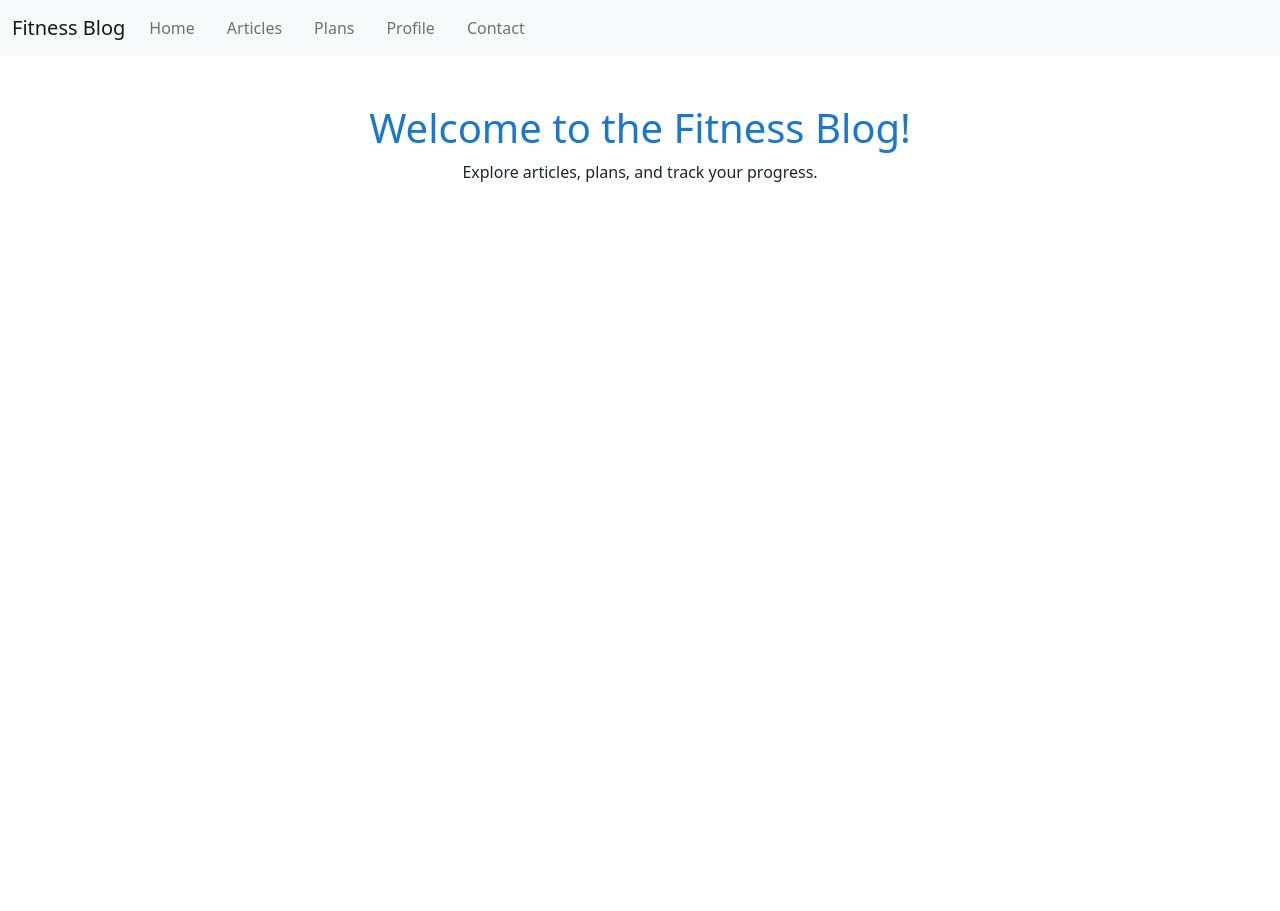
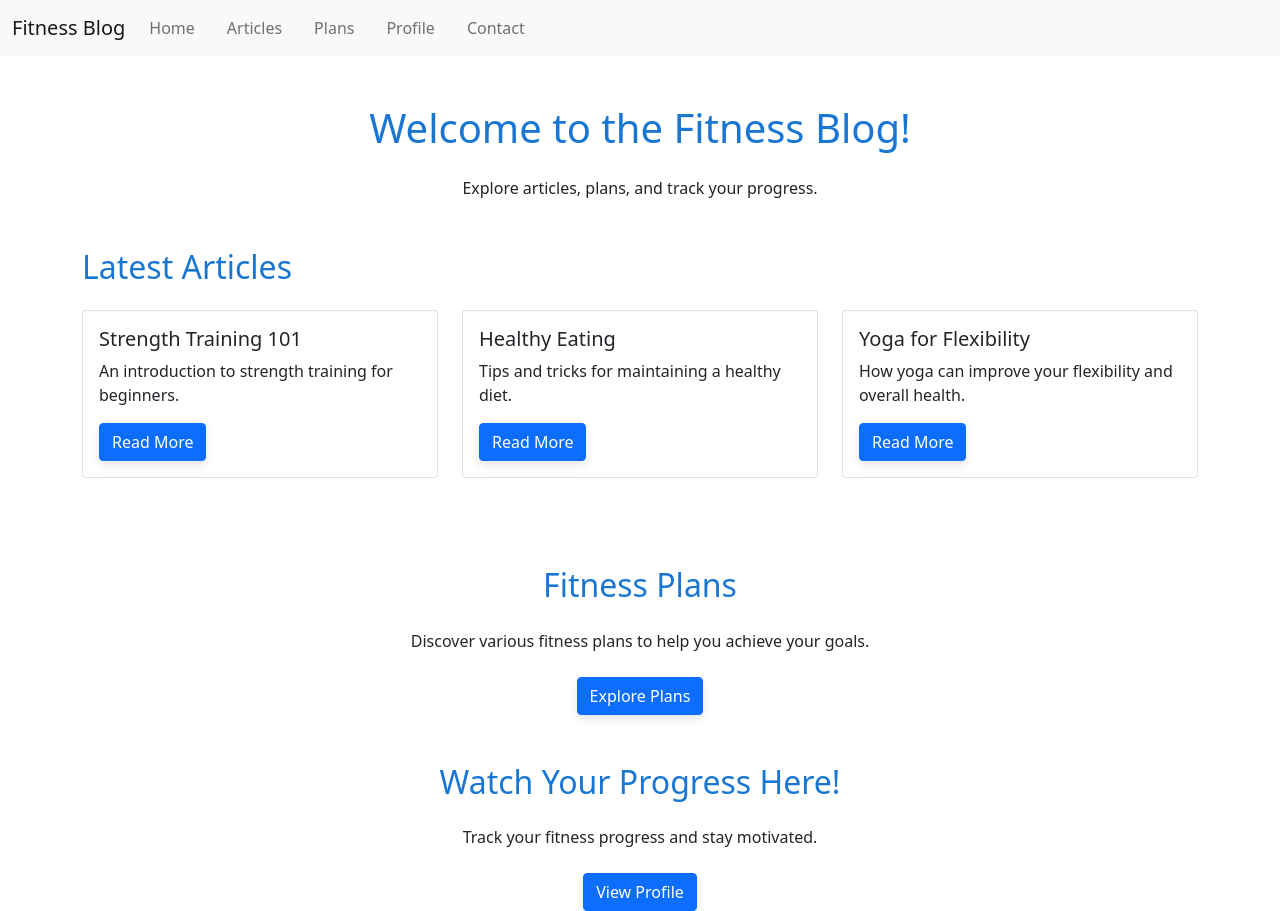
Before and after one commit to Kiko905/FrontEnd_projekt, a Vue app: page / in a window 1280 px wide. Before the commit the page ends 800 px from the top, so only its background shows below. Built offline with nearby package versions, Linux system fonts and the light colour scheme.

Commit message:
Fix a dokonceny home view

```diff
--- a/src/assets/main.css
+++ b/src/assets/main.css
@@ -1,8 +1,11 @@
 /* General styles */
-body {
+html, body {
   font-family: 'Roboto', sans-serif;
   color: #333;
   background-color: #f8f9fa; /* Light gray background */
+  margin: 0;
+  padding: 0;
+  box-sizing: border-box;
 }
 
 h1, h2, h3 {
@@ -139,6 +142,7 @@ form button {
   gap: 1rem;
   justify-content: center; /* Center the cards horizontally */
   flex-wrap: wrap; /* Allow the cards to wrap to the next line if needed */
+  align-items: flex-start; /* Ensure items start from the top */
 }
 
 /* User details */
@@ -159,3 +163,25 @@ form button {
   background-color: white;
   box-shadow: 0 4px 8px rgba(0, 0, 0, 0.1); /* Add a subtle shadow for a card effect */
 }
+
+/* HomeView styles */
+.home-section {
+  padding: 2rem;
+  background-color: #fff;
+  border-radius: 10px;
+  box-shadow: 0 4px 8px rgba(0, 0, 0, 0.1);
+  margin-bottom: 2rem;
+}
+
+.home-section h2 {
+  margin-bottom: 1rem;
+}
+
+.home-section p {
+  margin-bottom: 1.5rem;
+}
+
+.home-section button {
+  display: block;
+  margin: 0 auto;
+}
--- a/src/components/UserForm.vue
+++ b/src/components/UserForm.vue
@@ -48,6 +48,7 @@
           <strong>Progress:</strong> {{ user.progress.completedDays }} / {{ user.progress.totalDays }} days
           <div class="mt-2">
             <button class="btn btn-success btn-sm me-2" @click="incrementUserProgress(index)">Increment Progress</button>
+            <button class="btn btn-secondary btn-sm me-2" @click="decrementUserProgress(index)">Decrement Progress</button>
             <button class="btn btn-warning btn-sm me-2" @click="editUser(index)">Edit</button>
             <button class="btn btn-danger btn-sm" @click="removeUser(index)">Remove</button>
           </div>
@@ -89,6 +90,9 @@ export default defineComponent({
     incrementUserProgress(index: number) {
       this.userStore.incrementProgress(index);
     },
+    decrementUserProgress(index: number) {
+      this.userStore.decrementProgress(index);
+    },
     editUser(index: number) {
       const user = this.userStore.users[index];
       this.formData.name = user.name;
--- a/src/main.ts
+++ b/src/main.ts
@@ -6,6 +6,8 @@ import App from './App.vue';
 import router from './router';
 import 'bootstrap/dist/css/bootstrap.min.css';
 import '@mdi/font/css/materialdesignicons.css';
+import 'bootstrap/dist/js/bootstrap.bundle.min.js';
+
 
 const app = createApp(App);
 const pinia = createPinia();
--- a/src/stores/userStore.ts
+++ b/src/stores/userStore.ts
@@ -33,6 +33,14 @@ export const useUserStore = defineStore('user', {
         }
       }
     },
+    decrementProgress(index: number) {
+      if (index >= 0 && index < this.users.length) {
+        if (this.users[index].progress.completedDays > 0) {
+          this.users[index].progress.completedDays--;
+          this.saveUsers();
+        }
+      }
+    },
     addUser(name: string, age: number, weight: number, height: number) {
       this.users.push({
         name,
--- a/src/views/ArticleDescriptionView.vue
+++ b/src/views/ArticleDescriptionView.vue
@@ -1,7 +1,7 @@
 <template>
-  <div>
+  <div class="container mt-5">
     <h1>{{ title }}</h1>
-    <p>This is the detailed description of the article titled "{{ title }}".</p>
+    <p>{{ description }}</p>
   </div>
 </template>
 
@@ -9,15 +9,24 @@
 import { defineComponent } from 'vue';
 import { useRoute } from 'vue-router';
 
+const articleDescriptions: { [key: string]: string } = {
+  'Benefits of Cardio': 'Cardio workouts are essential for maintaining a healthy heart and lungs. They help improve your endurance, burn calories, and reduce stress. Regular cardio exercise can also boost your mood and energy levels.',
+  'Strength Training 101': 'Strength training is crucial for building muscle mass and strength. It helps improve your metabolism, bone density, and overall physical performance. This guide is perfect for beginners looking to start their strength training journey.',
+  'Healthy Eating': 'Healthy eating is the foundation of a balanced lifestyle. This article provides tips and tricks for maintaining a nutritious diet, including meal planning, portion control, and choosing the right foods to fuel your body.',
+  'Yoga for Flexibility': 'Yoga is an excellent practice for improving flexibility and overall health. It helps reduce stress, increase muscle tone, and enhance your range of motion. This article explores various yoga poses and techniques to help you get started.'
+};
+
 export default defineComponent({
   data() {
     return {
       title: '',
+      description: ''
     };
   },
   created() {
     const route = useRoute();
     this.title = route.params.title as string;
+    this.description = articleDescriptions[this.title as keyof typeof articleDescriptions] || 'Description not available.';
   },
 });
 </script>
--- a/src/views/ArticlesView.vue
+++ b/src/views/ArticlesView.vue
@@ -12,6 +12,13 @@
 import { defineComponent } from 'vue';
 import ArticleCard from '../components/ArticleCard.vue';
 
+export const articles = [
+  { title: 'Benefits of Cardio', summary: 'Learn about the top benefits of cardio workouts.' },
+  { title: 'Strength Training 101', summary: 'An introduction to strength training for beginners.' },
+  { title: 'Healthy Eating', summary: 'Tips and tricks for maintaining a healthy diet.' },
+  { title: 'Yoga for Flexibility', summary: 'How yoga can improve your flexibility and overall health.' }
+];
+
 export default defineComponent({
   components: { ArticleCard },
 });
--- a/src/views/HomeView.vue
+++ b/src/views/HomeView.vue
@@ -1,6 +1,46 @@
 <template>
   <div class="container mt-5">
-    <h1 class="text-center">Welcome to the Fitness Blog!</h1>
-    <p class="text-center">Explore articles, plans, and track your progress.</p>
+    <h1 class="text-center mb-4">Welcome to the Fitness Blog!</h1>
+    <p class="text-center mb-5">Explore articles, plans, and track your progress.</p>
+    <section class="mb-5">
+      <h2 class="mb-4">Latest Articles</h2>
+      <div class="row">
+        <div class="col-md-4 mb-4" v-for="(article, index) in latestArticles" :key="index">
+          <ArticleCard :title="article.title" :summary="article.summary" />
+        </div>
+      </div>
+    </section>
+    <section class="mb-5 text-center">
+      <h2 class="mb-4">Fitness Plans</h2>
+      <p class="mb-4">Discover various fitness plans to help you achieve your goals.</p>
+      <button class="btn btn-primary" @click="goToPlansView">Explore Plans</button>
+    </section>
+    <section class="text-center">
+      <h2 class="mb-4">Watch Your Progress Here!</h2>
+      <p class="mb-4">Track your fitness progress and stay motivated.</p>
+      <button class="btn btn-primary" @click="goToProfileView">View Profile</button>
+    </section>
   </div>
 </template>
+
+<script>
+import ArticleCard from '../components/ArticleCard.vue';
+import { articles } from './ArticlesView.vue';
+
+export default {
+  components: { ArticleCard },
+  computed: {
+    latestArticles() {
+      return articles.slice(-3);
+    }
+  },
+  methods: {
+    goToPlansView() {
+      this.$router.push({ name: 'Plans' });
+    },
+    goToProfileView() {
+      this.$router.push({ name: 'Profile' });
+    }
+  }
+};
+</script>
```
